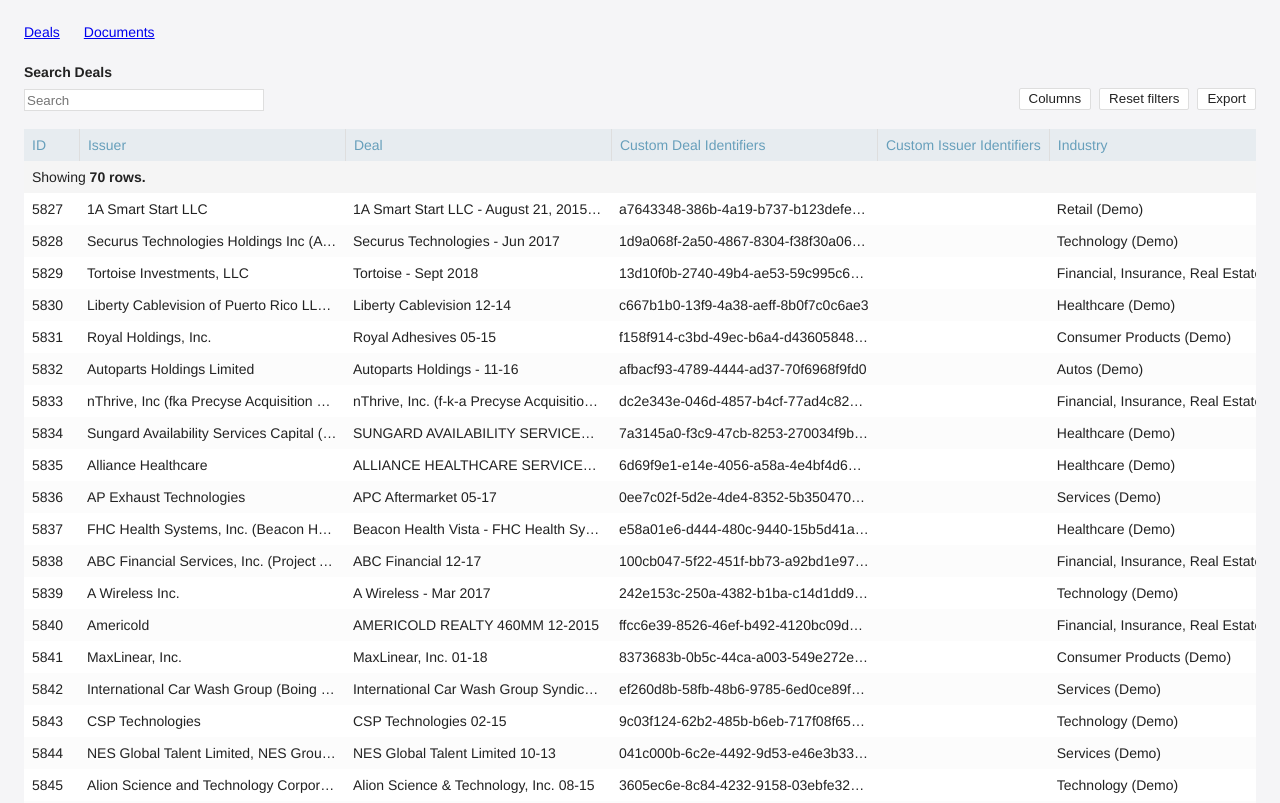
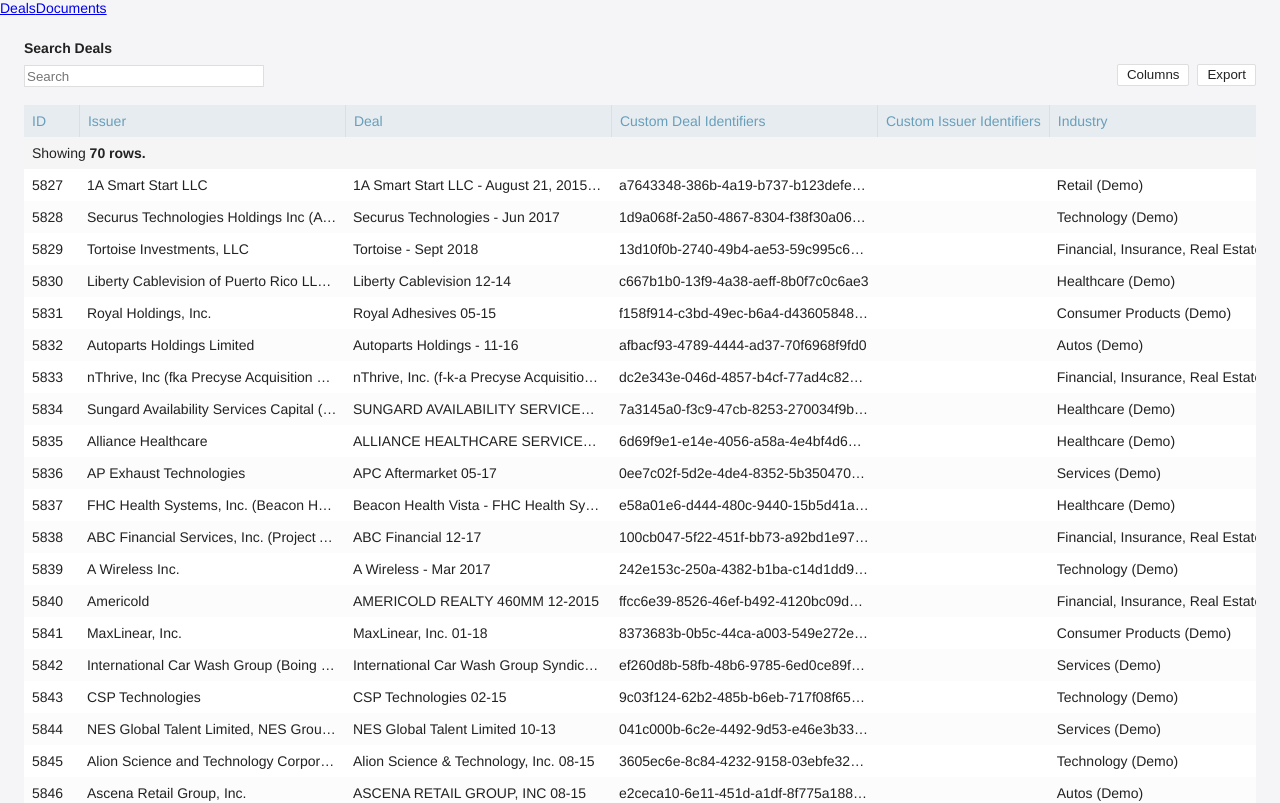
Before and after one commit to samrodrigues/findox-task, a Vue app: page /deals in a window 1280 px wide. Shown: the top 803 px of the page. Built offline with nearby package versions, Linux system fonts and the light colour scheme.

Commit message:
Gave up on address bar filters

```diff
--- a/src/App.vue
+++ b/src/App.vue
@@ -6,6 +6,7 @@
   <header>
 
     <div class="wrapper">
+
       <nav>
         <RouterLink to="/deals">Deals</RouterLink>
         <RouterLink to="/documents">Documents</RouterLink>
@@ -17,9 +18,4 @@
 </template>
 
 <style scoped>
-nav {
-  margin: 24px;
-  display: flex;
-  gap: 24px
-}
 </style>
--- a/src/components/grid/AppGrid.vue
+++ b/src/components/grid/AppGrid.vue
@@ -4,7 +4,6 @@
       v-model="searchValue"
       :columns="columns"
       @export-requested="exportToXLSX"
-      @filters-reset="onFiltersReset"
   />
   <AppGridData
       :applied-filters="appliedFilters"
@@ -12,27 +11,23 @@
       :data="sortedData"
       :raw-data="data"
       :open-header="openHeader"
-      @filter-changed="onFilterChanged"
       @header-toggled="toggleHeader"
       @header-closed="openHeader = null"
-      @row-selected="onRowSelected"
+      @filter-changed="onFilterChanged"
       @sort-updated="onSortUpdated"
   />
 </template>
 
 <script setup>
-import {computed, ref, watch} from "vue";
-import { useRoute, useRouter } from 'vue-router';
-import { utils, writeFile } from 'xlsx';
 import AppGridData from "./AppGridData.vue";
 import AppGridControl from "./AppGridControl.vue";
+import {computed, ref} from "vue";
+import { utils, writeFile } from 'xlsx';
 
 const props = defineProps({
   data: Object,
   columns: Object,
 })
-
-const emits = defineEmits(['rowSelected'])
 
 // Initialize vars
 const appliedFilters = ref(
@@ -43,49 +38,9 @@
 const sortColumn = ref(null);
 const sortDirection = ref(1);
 
-const route = useRoute();
-const router = useRouter();
-const routeQuery = computed(() => route.query);
-
-watch(routeQuery, () => {
-  const filtersFromQuery = JSON.parse(routeQuery.value.filters || '{}');
-  for (const key in appliedFilters.value) {
-    if (filtersFromQuery[key]) {
-      appliedFilters.value[key] = filtersFromQuery[key];
-    } else {
-      appliedFilters.value[key] = [];
-    }
-  }
-}, { immediate: true });
-
-
 // Handlers
 const onFilterChanged = ({key, values}) => {
-  const column = props.columns.find(column => column.key === key);
-  if (values.length > 0 && column.isActive) {
-    appliedFilters.value[key] = values;
-  } else {
-    delete appliedFilters.value[key];
-  }
-
-  const filtersQuery = JSON.stringify(appliedFilters.value);
-  const updatedQuery = { ...route.query, filters: filtersQuery };
-
-  if (filtersQuery === '{}') {
-    delete updatedQuery.filters;
-  }
-
-  router.replace({ query: updatedQuery });
-}
-const onFiltersReset = () => {
-  for (const key in appliedFilters.value) {
-    appliedFilters.value[key] = [];
-  }
-  const filtersQuery = JSON.stringify(appliedFilters.value);
-  router.replace({ query: { ...route.query, filters: filtersQuery } });
-};
-const onRowSelected = (row) => {
-  emit('row-selected', row)
+  appliedFilters.value[key] = values;
 }
 const onSortUpdated = ({key, sortOrder}) => {
   sortColumn.value = key;
@@ -99,7 +54,6 @@
     openHeader.value = index
   }
 };
-
 
 const exportToXLSX = () => {
   const workbook = utils.book_new();
@@ -120,8 +74,7 @@
   writeFile(workbook, 'grid_data.xlsx');
 };
 
-
-// Filtering and sorting data
+// Computed
 const filteredData = computed(() => {
   return props.data.filter(row => {
     return Object.keys(appliedFilters.value).every(key => {
--- a/src/components/grid/AppGridColumnControls.vue
+++ b/src/components/grid/AppGridColumnControls.vue
@@ -18,7 +18,7 @@
 
     <footer>
       <button disabled class="secondary" @click="saveColumns">Save</button>
-      <button class="secondary" @click="closeDropdown">Close</button>
+      <button class="secondary" @click="closeDropdown">Cancel</button>
       <button class="secondary" @click="resetColumns">Reset</button>
     </footer>
   </div>
--- a/src/components/grid/AppGridControl.vue
+++ b/src/components/grid/AppGridControl.vue
@@ -10,7 +10,6 @@
       Columns
       <AppGridColumnControls :columns="columns" :is-open="isOpen" @closed="isOpen = false"/>
     </button>
-    <button class="default" @click="$emit('filters-reset')">Reset filters</button>
     <button class="default" @click="$emit('export-requested')">Export</button>
   </div>
 </template>
--- a/src/components/grid/AppGridData.vue
+++ b/src/components/grid/AppGridData.vue
@@ -35,7 +35,6 @@
           :key="rowIndex"
           class="grid-row"
           role="row"
-          @click="$emit('row-selected', row)"
       >
         <template v-for="(column, cellIndex) in columns">
           <div
--- a/src/helpers/string.js
+++ b/src/helpers/string.js
@@ -1,9 +1,10 @@
 export const sortLowerCase = (a, b) => {
-  const stringA = typeof a === 'string' ? a : String(a);
-  const stringB = typeof b === 'string' ? b : String(b);
-
-  return stringA.localeCompare(stringB, undefined, { sensitivity: 'base' });
-};
+  const lowerA = typeof a === 'string' ? a.toLowerCase() : a;
+  const lowerB = typeof b === 'string' ? b.toLowerCase() : b;
+  if (lowerA < lowerB) return -1;
+  if (lowerA > lowerB) return 1;
+  return 0;
+}
 
 export const pluralize = (word, number, pluralSuffix = 's') => {
   return word + (number > 1 ? pluralSuffix : '');
--- a/src/router/index.js
+++ b/src/router/index.js
@@ -1,24 +1,23 @@
-import { createRouter, createWebHistory } from 'vue-router';
-import Deals from '@/views/Deals.vue';
+import { createRouter, createWebHistory } from 'vue-router'
+import Deals from '@/views/Deals.vue'
 
 const router = createRouter({
   history: createWebHistory(import.meta.env.BASE_URL),
   routes: [
     {
-      path: '/',
-      redirect: '/deals',
+      path: '/deals',
+      name: 'deals',
+      component: Deals
     },
     {
-      path: '/deals',
-      name: 'deals',
-      component: Deals,
-    },
-    {
-      path: '/documents',
+      path: '/about',
       name: 'documents',
-      component: () => import('@/views/Documents.vue'),
-    },
-  ],
-});
+      // route level code-splitting
+      // this generates a separate chunk (About.[hash].js) for this route
+      // which is lazy-loaded when the route is visited.
+      component: () => import('@/views/Documents.vue')
+    }
+  ]
+})
 
-export default router;
+export default router
--- a/src/stores/documents.js
+++ b/src/stores/documents.js
@@ -5,28 +5,6 @@
   id: 'documents',
   state: () => ({
     documents: docsData.data.docs,
-    columns: [
-      {key: 'id', label: 'ID', isFilterable: false, isActive: true},
-      {key: 'deal_id', label: 'Deal ID', isFilterable: true, isActive: true},
-      {key: 'deal_doc_id', label: 'Deal Doc ID', isFilterable: false, isActive: true},
-      {key: 'holding_id', label: 'Holding ID', isFilterable: true, isActive: true},
-      {key: 'division_id', label: 'Division ID', isFilterable: true, isActive: true},
-      {key: 'created', label: 'Created', isFilterable: false, isActive: true},
-      {key: 'modified', label: 'Modified', isFilterable: false, isActive: true},
-      {key: 'posted', label: 'Posted', isFilterable: false, isActive: true},
-      {key: 'last_accessed', label: 'Last Accessed', isFilterable: false, isActive: true},
-      {key: 'name', label: 'Name', isFilterable: true, isActive: true},
-      {key: 'original_filename', label: 'Original Filename', isFilterable: true, isActive: true},
-      {key: 'original_path', label: 'Original Path', isFilterable: false, isActive: true},
-      {key: 'folder_path', label: 'Folder Path', isFilterable: false, isActive: true},
-      {key: 'status_id', label: 'Status ID', isFilterable: true, isActive: true},
-      {key: 'status_name', label: 'Status Name', isFilterable: true, isActive: true},
-      {key: 'size', label: 'Size', isFilterable: false, isActive: true},
-      {key: 'irm_type_id', label: 'IRM Type ID', isFilterable: true, isActive: true},
-      {key: 'is_declassified', label: 'Declassified', isFilterable: true, isActive: true},
-      {key: 'is_private', label: 'Private', isFilterable: true, isActive: true},
-      {key: 'excluded_from_restricted_list', label: 'Excluded from Restricted List', isFilterable: true, isActive: true},
-    ],
   }),
   getters: {
     getDocumentsByDealId: (state) => (dealId) => {
--- a/src/views/Deals.vue
+++ b/src/views/Deals.vue
@@ -1,9 +1,6 @@
 <template>
   <main>
-    <AppGrid
-        :data="deals"
-        :columns="columns"
-        @row-selected="onRowSelected">
+    <AppGrid :data="deals" :columns="columns">
       <template #title>
         <p class="title">Search Deals</p>
       </template>
@@ -23,10 +20,6 @@
 const fetchDocumentsForDeal = (dealId) => {
   return documentsStore.getDocumentsByDealId(dealId);
 };
-
-const onRowSelected = (row) => {
-
-}
 </script>
 
 <style>
--- a/src/views/Documents.vue
+++ b/src/views/Documents.vue
@@ -11,7 +11,7 @@
 <script setup>
 import AppGrid from "../components/grid/AppGrid.vue";
 import {computed} from 'vue';
-import {useDocumentsStore} from '@/stores';
+import {useDealsStore, useDocumentsStore} from '@/stores';
 
 const documentsStore = useDocumentsStore();
 const documents = computed(() => documentsStore.documents);
```
